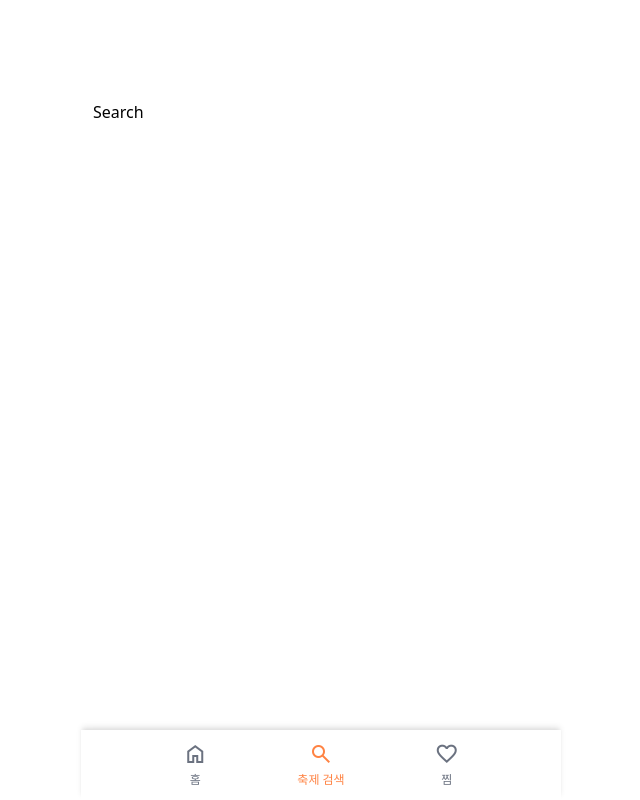
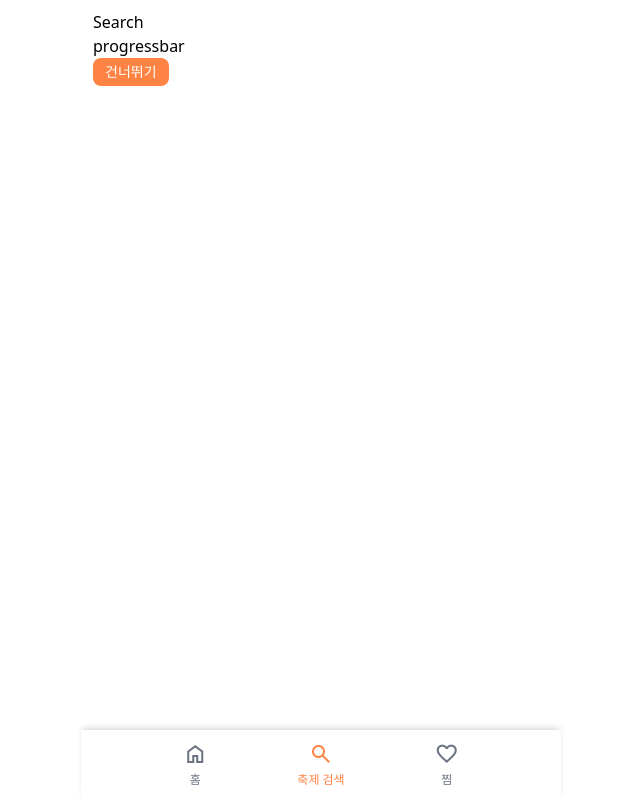
Before and after one commit to Commeci/goFestival, a React (Vite) app: page /search in a window 1280 px wide. Shown: the whole page, without its empty margins (319-959 px from the left). Built offline with nearby package versions, Linux system fonts and the light colour scheme; no server answers.

Commit message:
search page 구성 a및 header 수정

```diff
--- a/src/components/Header.jsx
+++ b/src/components/Header.jsx
@@ -22,12 +22,12 @@ export function Header() {
 
     return (
         <div className="z-10 p-3 bg-white fixed top-0 left-1/2 transform -translate-x-1/2 w-full max-w-[480px] shadow-bottom">
-            <div className=" flex justify-between mb-3">
+            <div className=" flex justify-between">
                 <img src={logo} alt="축제가자 로고" className="w-24" />
                 <LightModeIcon />
             </div>
             {isHomePage && (
-                <Swiper spaceBetween={5} slidesPerView={5}>
+                <Swiper spaceBetween={5} slidesPerView={5} className="mt-3">
                     {regionList.map((region) => (
                         <SwiperSlide key={region.code}>
                             <button
--- a/src/features/SearchPage/SearchPage.jsx
+++ b/src/features/SearchPage/SearchPage.jsx
@@ -1,7 +1,10 @@
+import { SearchItem } from "./components";
+
 export default function SearchPage() {
     return (
-        <div>
+        <div className="mt-[-90px]">
             <h1>Search</h1>
+            <SearchItem />
         </div>
     );
 }
--- /dev/null
+++ b/src/features/SearchPage/components/SearchDate.jsx
@@ -0,0 +1,9 @@
+export function SearchDate() {
+    return (
+        // TODO: 캘린더 라이브러리 가져오기
+        // TODO: 날짜 검색 페이지 구현
+        <div>
+            <h1>date</h1>
+        </div>
+    );
+}
--- /dev/null
+++ b/src/features/SearchPage/components/SearchItem.jsx
@@ -0,0 +1,11 @@
+import Button from "../../../components/ui/Button";
+
+export function SearchItem() {
+    return (
+        // TODO: progress bar 구현
+        <div>
+            <h1>progressbar</h1>
+            <Button text="건너뛰기" />
+        </div>
+    );
+}
--- /dev/null
+++ b/src/features/SearchPage/components/SearchKeyword.jsx
@@ -0,0 +1,8 @@
+export function SearchKeyword() {
+    return (
+        // TODO: 키워드 검색 페이지 구현
+        <div>
+            <h1>keyword</h1>
+        </div>
+    );
+}
--- /dev/null
+++ b/src/features/SearchPage/components/SearchLocation.jsx
@@ -0,0 +1,8 @@
+export function SearchLocation() {
+    return (
+        // TODO: 장소로 검색 페이지 구현
+        <div>
+            <h1>location</h1>
+        </div>
+    );
+}
--- /dev/null
+++ b/src/features/SearchPage/components/index.js
@@ -0,0 +1,4 @@
+export { SearchItem } from "./SearchItem";
+export { SearchDate } from "./SearchDate";
+export { SearchLocation } from "./SearchLocation";
+export { SearchKeyword } from "./SearchKeyword";
--- a/src/features/WishListPage/WishListPage.jsx
+++ b/src/features/WishListPage/WishListPage.jsx
@@ -1,6 +1,6 @@
 export default function WishListPage() {
     return (
-        <div>
+        <div className="mt-[-40px]">
             <h1>WishList</h1>
         </div>
     );
```
